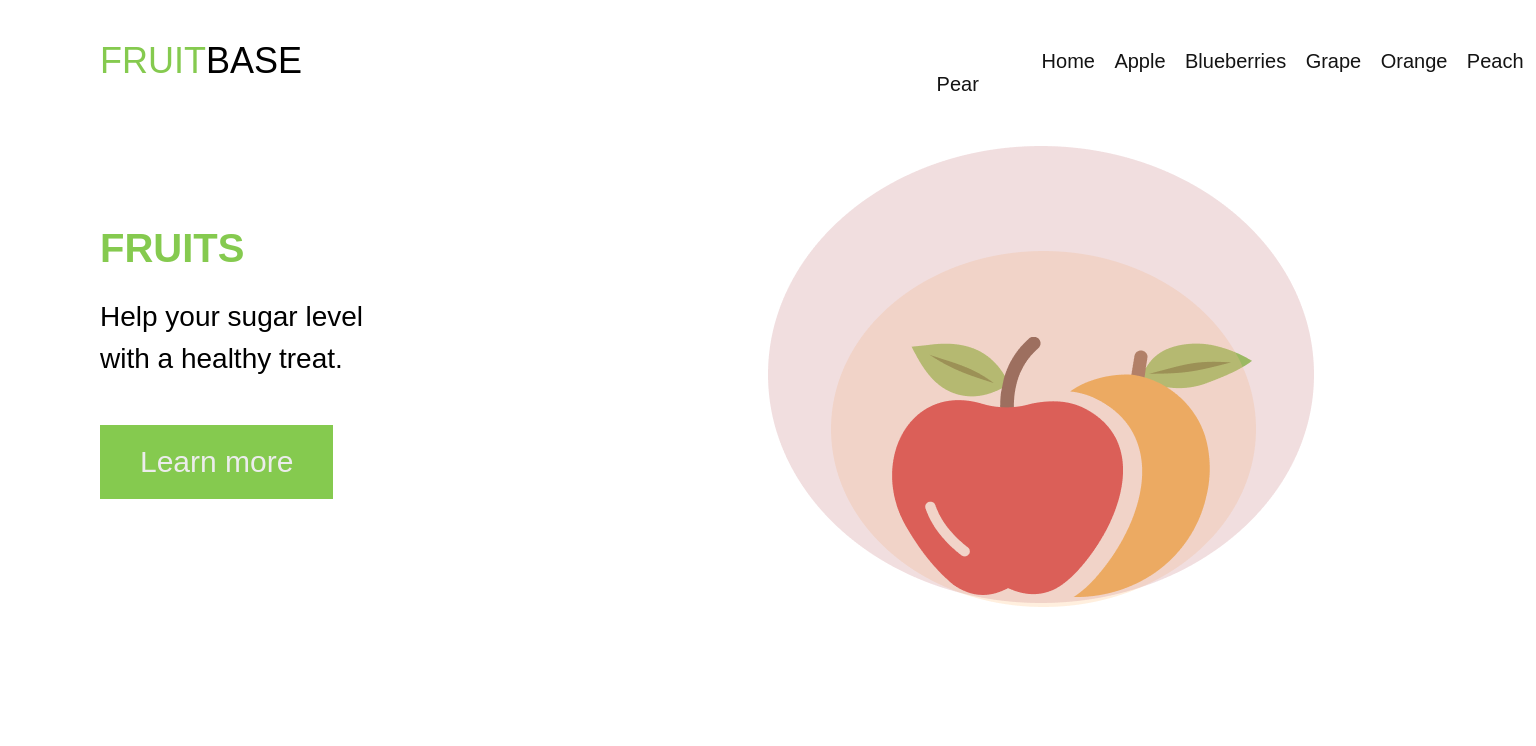
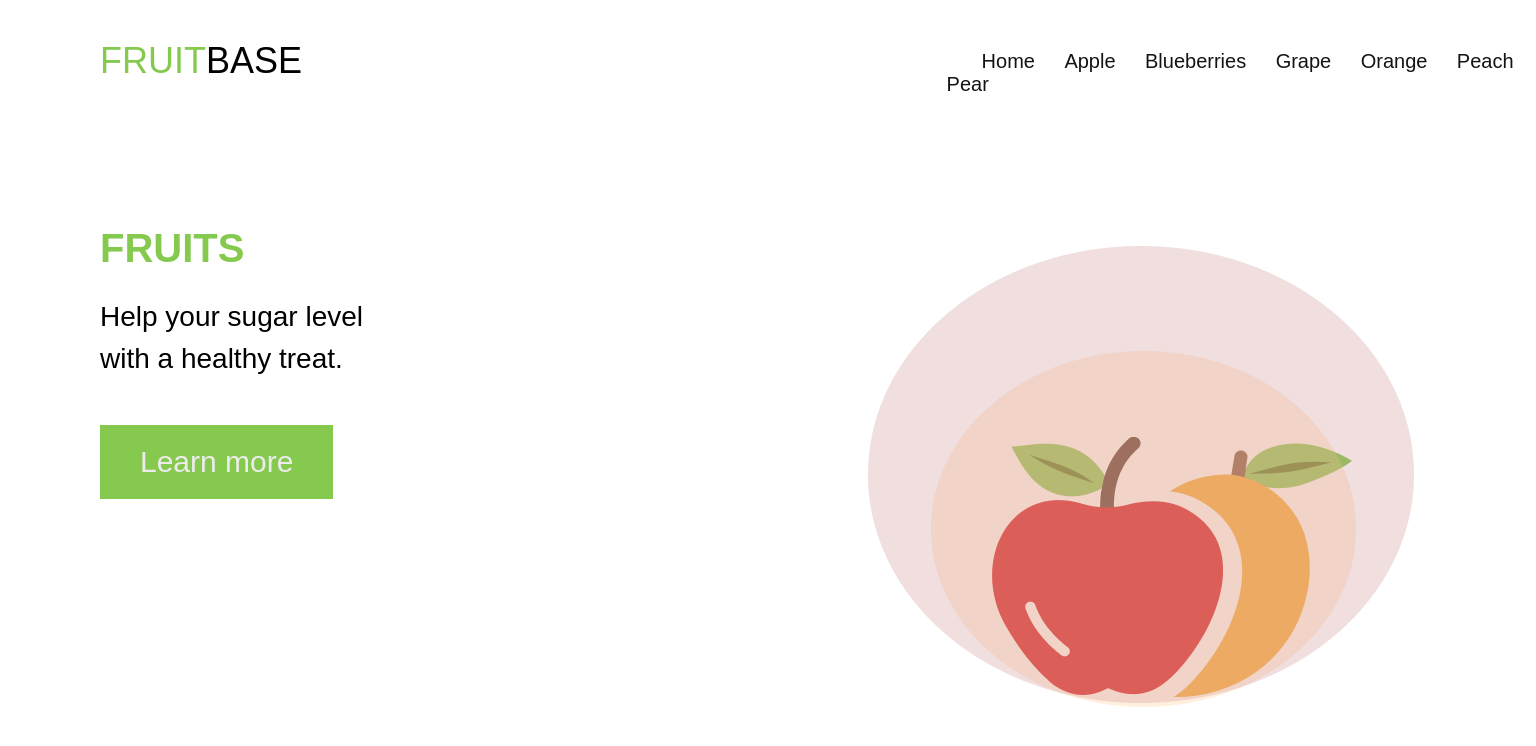
Before and after one commit to TMEMark/FruitBase, a plain HTML site: page index.html in a window 1536 px wide. Drawn offline with Linux system fonts and the light colour scheme.

Commit message:
Image placed in grid

```diff
--- a/style.css
+++ b/style.css
@@ -44,11 +44,11 @@
     .navBar > .links > a{
         font-size: 20px;
         text-decoration: none;
-        margin-left: 15px;
+        margin-left: 25px;
         color: rgb(20, 20, 20);
     }
     .navBar > .links > #home{
-        margin-left: 120px;
+        margin-left: 60px;
     }
 
     .body {
@@ -92,4 +92,10 @@
         background-color: rgb(116, 190, 60);
         cursor: pointer;
     }
+
+    .body > .image{
+        grid-column: 2;
+        margin-top: 100px;
+        margin-left: 100px;
+    }
 }
```
